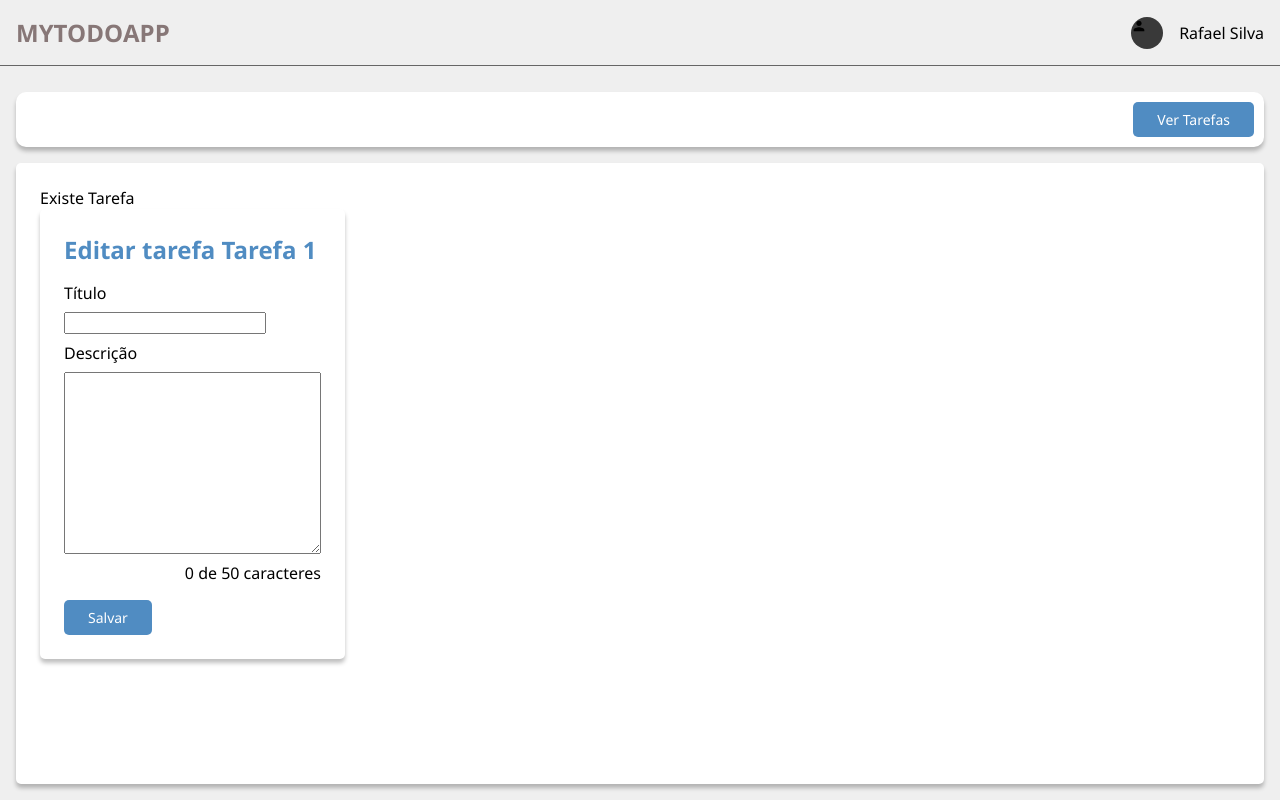
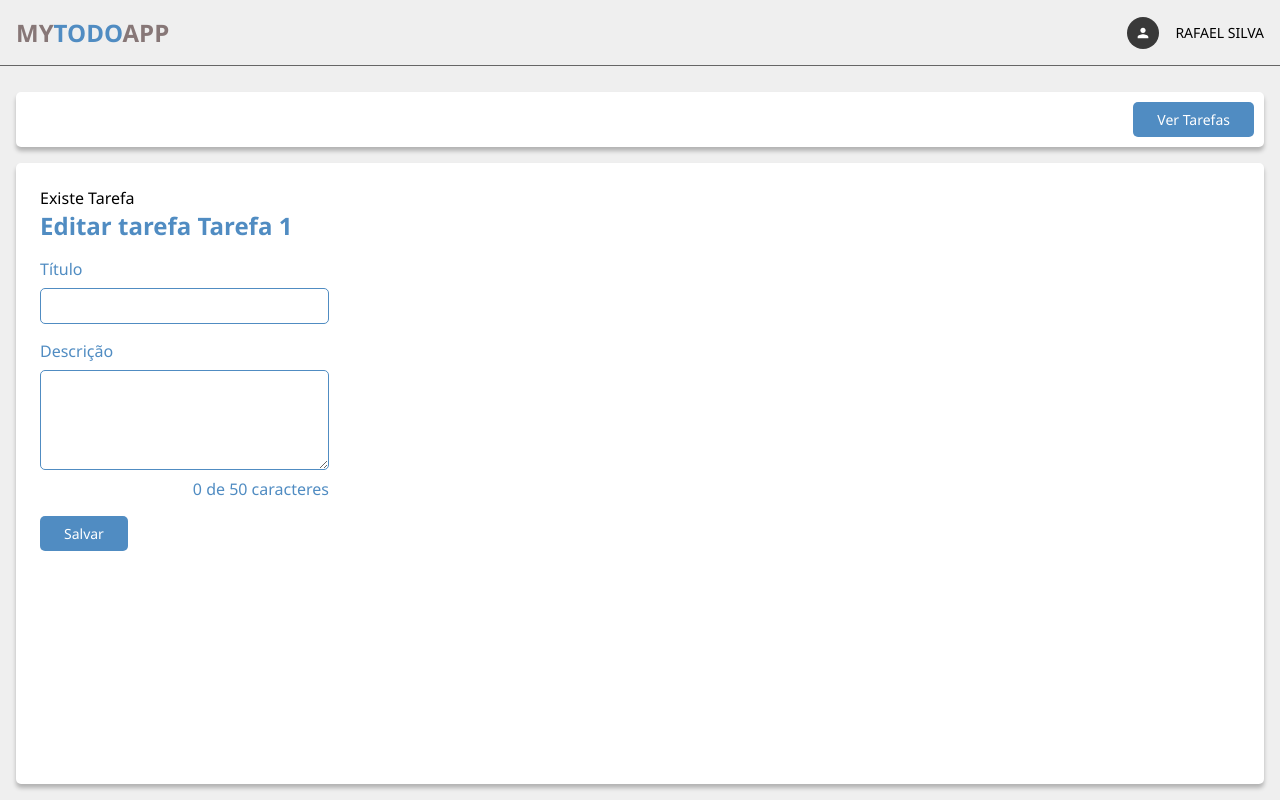
Before and after one commit to rsilvagit/my-todo-list, a React (Vite) app: page /todo/1 in a window 1280 px wide. Built offline with nearby package versions, Linux system fonts and the light colour scheme.

Commit message:
ajustes no layout home page e form

```diff
--- a/src/components/form/FormComponent.jsx
+++ b/src/components/form/FormComponent.jsx
@@ -3,6 +3,7 @@ import ButtonComponent from '../button/ButtonComponent'
 import { useForm } from 'react-hook-form'
 import PropTypes from 'prop-types'
 import * as Styled from './FormComponent.style'
+
 
 export const FormComponent = ({ todo }) => {
     const { register,
@@ -29,11 +30,11 @@ export const FormComponent = ({ todo }) => {
                 {!todo ? 'Criar uma tarefa' : `Editar tarefa ${todo.title}`}
             </Styled.FormTitle>
 
-            <Styled.InputContainer>
+            <Styled.InputsContainer>
 
                 <Styled.InputGroup>
-                    <label htmlFor="title">Título</label>
-                    <input
+                    <Styled.Label htmlFor="title">Título</Styled.Label>
+                    <Styled.Input
                         type='text'
                         id='title'
                         {...register("title", {
@@ -41,12 +42,12 @@ export const FormComponent = ({ todo }) => {
                         })}
                     />
                     {errors.title &&
-                        <p>{errors.title.message}</p>
+                        <Styled.ErrorText>{errors.title.message}</Styled.ErrorText>
                     }
                 </Styled.InputGroup>
                 <Styled.InputGroup>
-                    <label htmlFor="description">Descrição</label>
-                    <textarea
+                    <Styled.Label>Descrição</Styled.Label>
+                    <Styled.TextArea
                         id="description"
                         cols="30"
                         rows="10"
@@ -58,16 +59,16 @@ export const FormComponent = ({ todo }) => {
                                     message: 'Esse campo possui tamanho máximo de 50 caracteres'
                                 }
                             })}>
-                    </textarea>
+                    </Styled.TextArea>
 
                     <Styled.CounterContainer>
                         { watch('description')?.length || 0} de 50 caracteres
                     </Styled.CounterContainer>
                     {errors.description &&
-                        <p>{errors.description.message}</p>
+                        <Styled.ErrorText>{errors.description.message}</Styled.ErrorText>
                     }
                 </Styled.InputGroup>
-            </Styled.InputContainer>
+            </Styled.InputsContainer>
 
             <ButtonComponent type='submit'>Salvar</ButtonComponent>
 
@@ -76,7 +77,7 @@ export const FormComponent = ({ todo }) => {
 }
 
 FormComponent.propTypes = {
-    tod: PropTypes.shape({
+    todo: PropTypes.shape({
         id: PropTypes.number.isRequired,
         title: PropTypes.string.isRequired,
         description: PropTypes.string,
--- a/src/components/form/FormComponent.style.jsx
+++ b/src/components/form/FormComponent.style.jsx
@@ -1,38 +1,68 @@
 import styled from 'styled-components'
+import { StyleUtils } from '../../utils/style'
 
-export const  FormTodo = styled.form`
+const colors = StyleUtils.Colors;
+
+export const FormTodo = styled.form`
   display: flex;
-    padding: 24px;
   flex-direction: column;
   align-items: flex-start;
   gap: 16px;
   flex: 1 0 0;
   align-self: stretch;
-    border-radius: 5px;
-    background: #FFF;
-    box-shadow: 0px 4px 4px 0px rgba(0, 0, 0, 0.25);
 `
-export const  FormTitle = styled.legend`
-    color: #508CC2;
+export const FormTitle = styled.legend`
+  color: ${colors.primary};
   font-family: Segoe UI;
   font-size: 24px;
   font-style: normal;
   font-weight: 700;
   line-height: normal;
 `
-export const InputContainer = styled.div`
+export const InputsContainer = styled.div`
+  display: flex;
+  flex-direction: column;
+  align-items: flex-start;
+  gap: 16px;
+  flex: 1 0 0;
+  align-self: stretch;
+  width: 100%;
+`
+
+export const InputGroup = styled.div`
   display: flex;
   flex-direction: column;
   align-items: flex-start;
   gap: 8px;
   align-self: stretch;
+  width: 100%;
 `
-export const  InputGroup = styled.div`
+export const Label = styled.label`
+  align-self: stretch;
+  color: ${colors.primary};
+  font-size: 16px;
+  font-style: normal;
+  font-weight: 400;
+  line-height: normal;
+`
+export const Input = styled.input`
   display: flex;
-    flex-direction: column;
+  padding: 8px 16px;
+  align-items: center;
+  gap: 16px;
+  align-self: stretch;
+  border-radius: 5px;
+  border: 1px solid ${colors.primary};
+`
+export const TextArea = styled.textarea`
+  display: flex;
+  height: 100px;
+  padding: 8px 16px;
   align-items: flex-start;
-    gap: 8px;
+  gap: 16px;
   align-self: stretch;
+  border-radius: 5px;
+  border: 1px solid ${colors.primary};
 `
 export const CounterContainer = styled.div`
   display: flex;
@@ -40,4 +70,17 @@ export const CounterContainer = styled.div`
   align-items: center;
   gap: 10px;
   align-self: stretch;
+  color: ${colors.primary};
+  font-size: 16px;
+  font-style: normal;
+  font-weight: 400;
+  line-height: normal;
 `
+export const ErrorText = styled.p`
+  align-self: stretch;
+  color: ${colors.danger};
+  font-size: 16px;
+  font-style: normal;
+  font-weight: 400;
+  line-height: normal;
+`
--- a/src/components/header/headerComponent.style.jsx
+++ b/src/components/header/headerComponent.style.jsx
@@ -1,4 +1,7 @@
 import styled from 'styled-components'
+import { StyleUtils } from '../../utils/style'
+
+const colors = StyleUtils.Colors;
 
 export const Header = styled.header`
     display: flex;
@@ -7,25 +10,44 @@ export const Header = styled.header`
     align-items: center;
     align-self: stretch;
     border-bottom: 1px solid #666;
+    width: 100%;
+
 `
 export const Logo = styled.h1`
-    display: flex;
-    align-items: center;
+
     color: #877777;
     font-size: 24px;
     font-style: normal;
     font-weight: 700;
     line-height: normal;
     text-transform: uppercase;
+    span {
+        color: ${colors.primary};
+    }
 `
 export const ProfileContainer = styled.div`
-    display: flex;
-    align-items: center;
-    gap: 16px;
+  display: flex;
+  align-items: center;
+  gap: 16px;
+
+  p {
+    color: #000;
+    font-size: 14px;
+    font-style: normal;
+    font-weight: 400;
+    line-height: normal;
+    text-transform: uppercase;
+  }
 `
 export const ProfileIcon = styled.div`
     width: 32px;
     height: 32px;
     border-radius: 32px;
     background: #393939;
-`
+
+    color: #FFFFFF;
+
+    display: flex;
+    align-items: center;
+    justify-content: center;
+    `
--- a/src/layouts/AppLayout.style.jsx
+++ b/src/layouts/AppLayout.style.jsx
@@ -6,15 +6,15 @@ export const Layout = styled.div`
     height: 100%;
     flex-direction: column;
     align-items: flex-start;
-    gap: 10px;
+    gap: 0.625rem;
     background: #EFEFEF;
 `;
 export const Main = styled.div`
     display: flex;
-    padding: 16px;
+    padding: 1rem;
     flex-direction: column;
     align-items: flex-start;
-    gap: 16px;
+    gap: 1rem;
     flex: 1 0 0;
     align-self: stretch;
 `;
@@ -25,7 +25,7 @@ export const ActionContainer = styled.div`
     align-items: center;
     gap: 10px;
     align-self: stretch;
-    border-radius: 10px;
+    border-radius: 5px;
     background: #FFF;
     box-shadow: 0px 4px 4px 0px rgba(0, 0, 0, 0.25);
 `;
--- a/src/pages/home/HomePage.Style.jsx
+++ b/src/pages/home/HomePage.Style.jsx
@@ -1,25 +1,13 @@
 import styled from 'styled-components'
 
 export const HomeContainer = styled.div`
-    display: flex;
-    padding: 16px;
-    flex-direction: column;
-    align-items: flex-start;
-    gap: 16px;
-    flex: 1 0 0;
-    align-self: stretch;
-    border-radius: 10px;
-
+   width: 100%;
 `
 export const CardsContainer = styled.div`
     display: flex;
     padding: 24px;
-    flex-direction: column;
     align-items: flex-start;
-    gap: 16px;
-    flex: 1 0 0;
+    gap: 1rem;
     align-self: stretch;
-    border-radius: 5px;
-    background: #FFF;
-    box-shadow: 0px 4px 4px 0px rgba(0, 0, 0, 0.25);
+
 `
```
Lines whose indentation alone changed are shown as unchanged.
